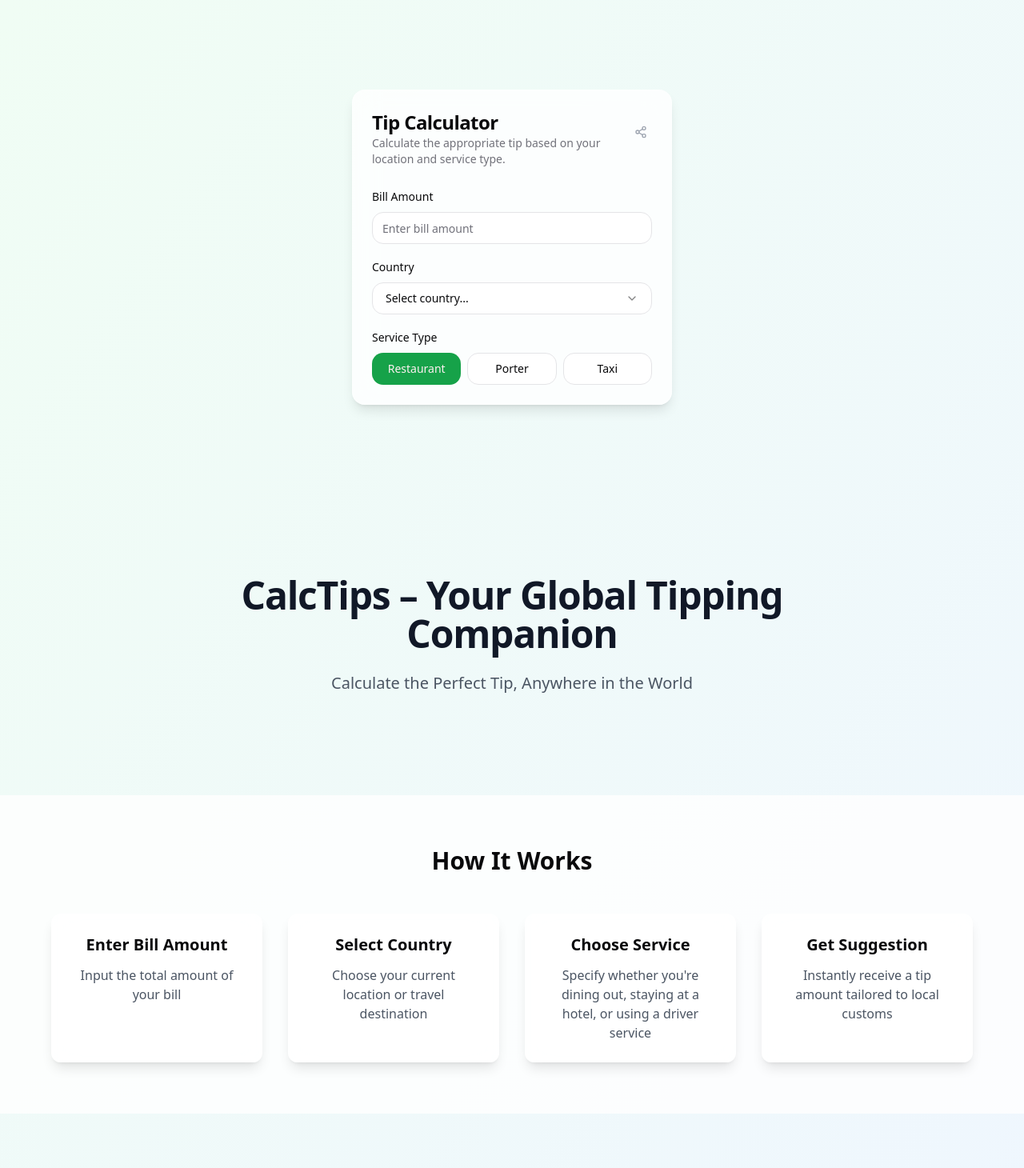
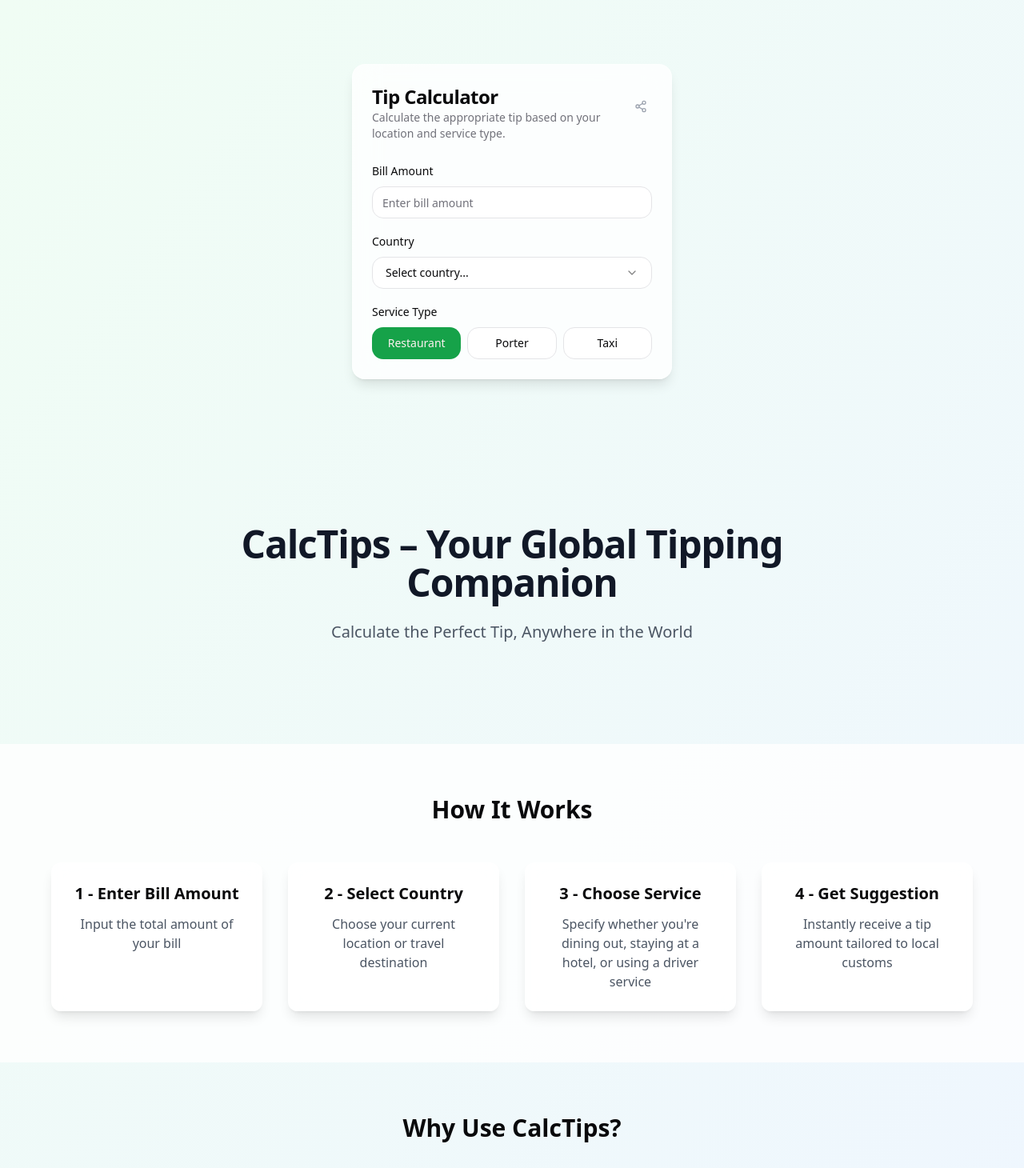
Before and after one commit to horizzons/tipster-planet-v4, a React (Vite) app: page / in a window 1280 px wide. Shown: the top 1460 px of the page at 80% size. Built offline with nearby package versions, Linux system fonts and the light colour scheme.

Commit message:
Reduce spacing and add numbering
Reduced the space between the Tip Calculator and the heading by half. Added numbers to the "How It Works" section for better clarity: 1 - Enter Bill Amount, 2 - Select Country, 3 - Choose Service, 4 - Get Suggestion.
[skip gpt_engineer]

```diff
--- a/src/pages/Index.tsx
+++ b/src/pages/Index.tsx
@@ -11,7 +11,7 @@ const Index = () => {
   return (
     <div className="min-h-screen bg-gradient-to-br from-green-50 to-blue-50">
       {/* Calculator Section at the top */}
-      <section id="calculator" className="py-16 px-4">
+      <section id="calculator" className="py-8 px-4">
         <div className="relative w-full max-w-md mx-auto">
           <TipCalculator />
         </div>
@@ -36,19 +36,19 @@ const Index = () => {
           <div className="grid md:grid-cols-2 lg:grid-cols-4 gap-8">
             {[
               {
-                title: "Enter Bill Amount",
+                title: "1 - Enter Bill Amount",
                 description: "Input the total amount of your bill"
               },
               {
-                title: "Select Country",
+                title: "2 - Select Country",
                 description: "Choose your current location or travel destination"
               },
               {
-                title: "Choose Service",
+                title: "3 - Choose Service",
                 description: "Specify whether you're dining out, staying at a hotel, or using a driver service"
               },
               {
-                title: "Get Suggestion",
+                title: "4 - Get Suggestion",
                 description: "Instantly receive a tip amount tailored to local customs"
               }
             ].map((feature, index) => (
```
